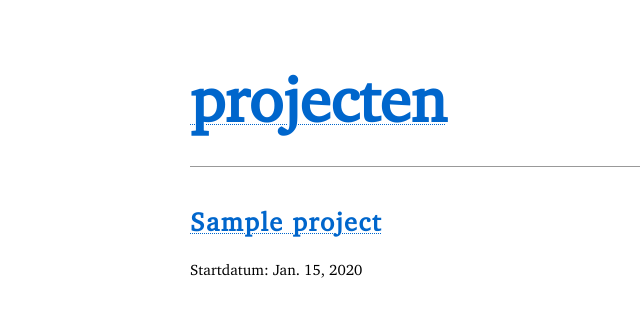
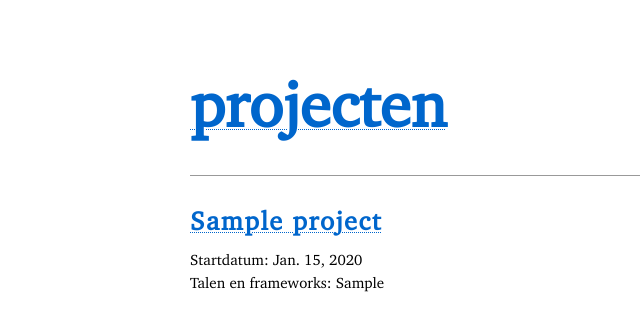
Before and after one commit to Hauke2222/Portfolio, a Django app: page /projects/ in a window 1280 px wide. Shown: the top 331 px of the page, without its empty margins (0-640 px from the left). Run offline with Django 4.2, Linux system fonts and the light colour scheme; tables that the repository leaves empty hold one stand-in row (values such as "Sample post").

Commit message:
add tech stack model field + styling update

```diff
--- a/projects/models.py
+++ b/projects/models.py
@@ -12,6 +12,7 @@ class Project(models.Model):
     source_code = models.CharField(max_length=250, blank=True)
     project_url = models.CharField(max_length=250, blank=True)
     project_start_date = models.DateField(blank=True, null=True)
+    tech_stack = models.CharField(max_length=250, blank=True)
 
     def __str__(self):
         return self.title
--- a/static/css/base.css
+++ b/static/css/base.css
@@ -8,7 +8,6 @@
 
 html {
   font-family: 'charter';
-  display: block;
 }
 
 body {
@@ -39,11 +38,16 @@ header {
 }
 
 a {
+  line-height: 0.5;
   color: #0066cc;
   text-underline-offset: 2px;
   text-decoration: underline dotted;
   text-decoration-thickness: 1px;
   cursor: pointer;
+}
+
+header a {
+  line-height: 1.4;
 }
 
 a:active {
--- a/templates/projects/index.html
+++ b/templates/projects/index.html
@@ -6,6 +6,7 @@
 </a>
 {% if project.project_start_date %}
 <small>Startdatum: {{project.project_start_date}}</small>
-
-{% endif %} {% endfor %}
+{% endif %}
+<div><small>Talen en frameworks: {{project.tech_stack}}</small></div>
+{% endfor %}
 {% endblock %}
```
Also changed, not shown: projects/migrations/0004_project_tech_stack.py (added).
